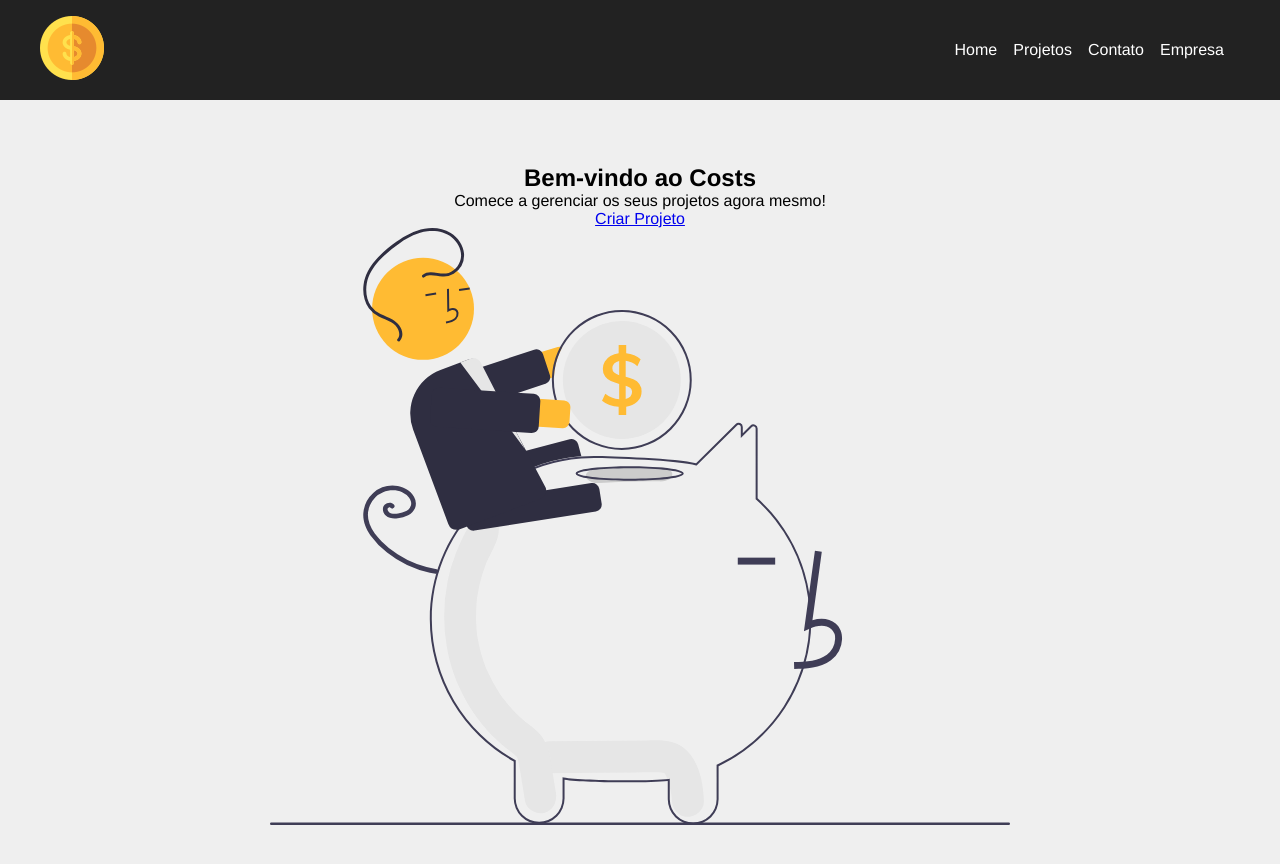
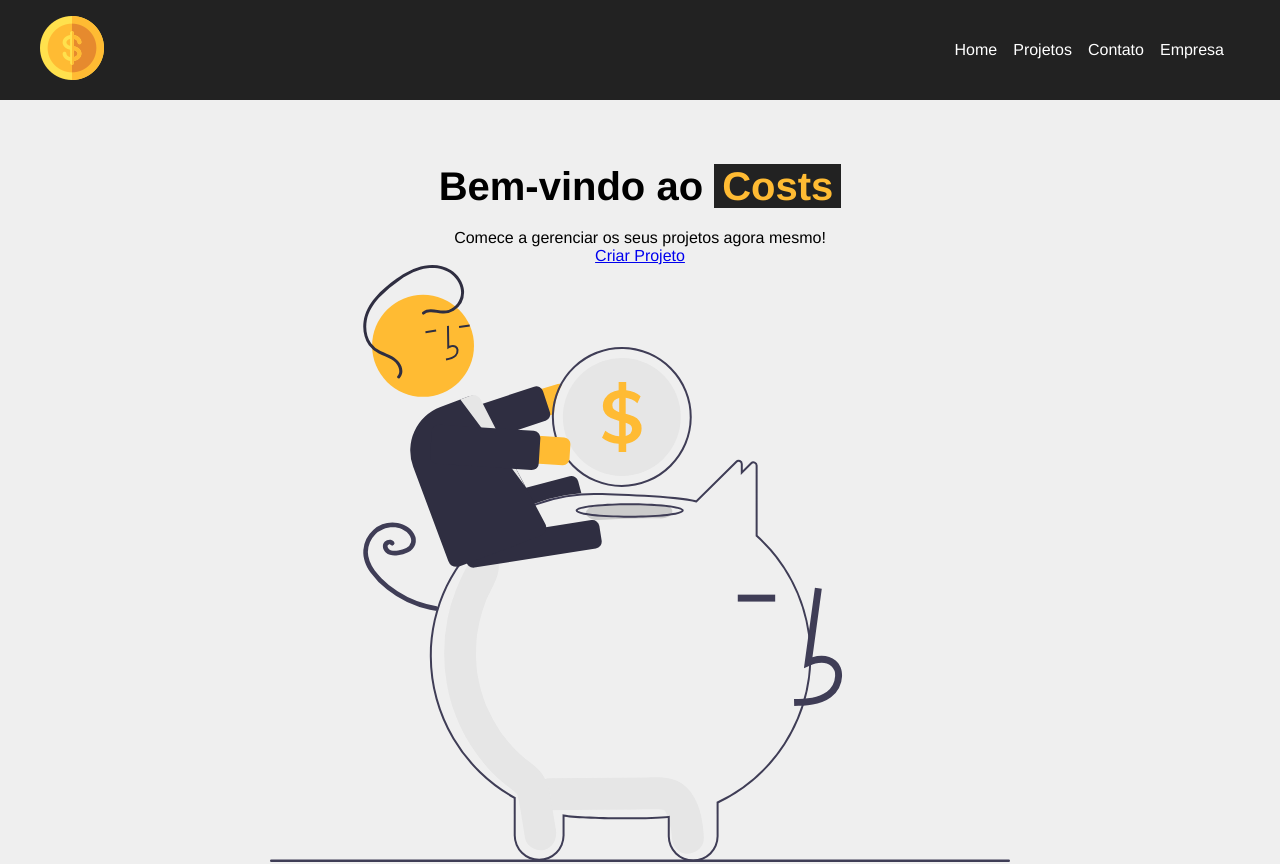
Before and after one commit to paulo-santos360/PROJETO-REACTJS-COSTS, a React (Create React App) app in the folder costs/: page / in a window 1280 px wide. Shown: the top 864 px of the page. Built offline with nearby package versions, Linux system fonts and the light colour scheme.

Commit message:
Atualizar

```diff
--- a/costs/src/components/pages/Home.module.css
+++ b/costs/src/components/pages/Home.module.css
@@ -6,3 +6,20 @@
     justify-content: center;
     padding: 4em;
 }
+
+.home_container h1{
+    font-size: 2.5em;
+    margin-bottom: .5em;
+}
+
+
+.home_container h1 span {
+    color: #ffbb33;
+    padding: 0 0.2em;
+    background-color: #222;
+}
+
+
+.home_container h1 span:hover{
+    color: #fff;
+}
```
